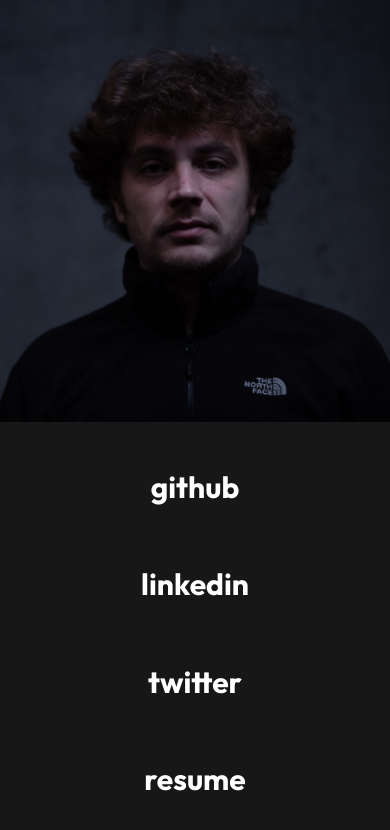
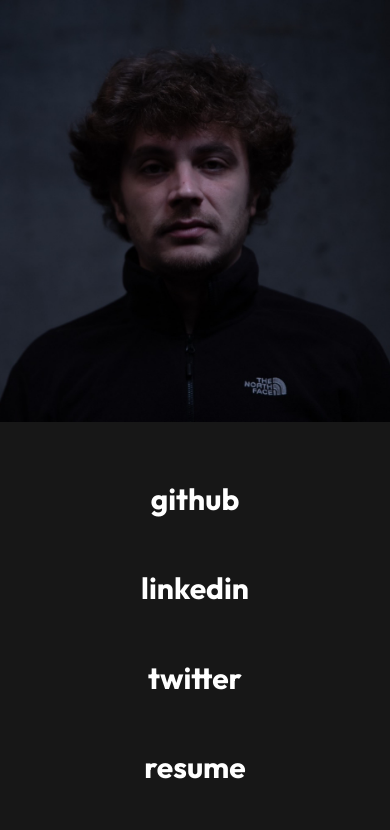
Before and after one commit to canyouseethroughme/nextjs-portfolio, a Next.js app: page / in a window 390 px wide. Shown: the top 830 px of the page. Built offline with nearby package versions, Linux system fonts and the light colour scheme.

Commit message:
fix spacing

```diff
--- a/app/page.tsx
+++ b/app/page.tsx
@@ -24,7 +24,7 @@ export default function Home() {
         </div>
       </div>
 
-      <div className="w-full h-1/2 sm:w-1/2 sm:h-full flex flex-col justify-around sm:justify-center items-center sm:items-start p-4 sm:p-8 space-y-0 sm:space-y-4">
+      <div className="w-full h-1/2 sm:w-1/2 sm:h-full flex flex-col justify-around sm:justify-center items-center sm:items-start p-8 sm:space-y-4">
         {links.map((link) => (
           <Link
             key={link.href}
```
